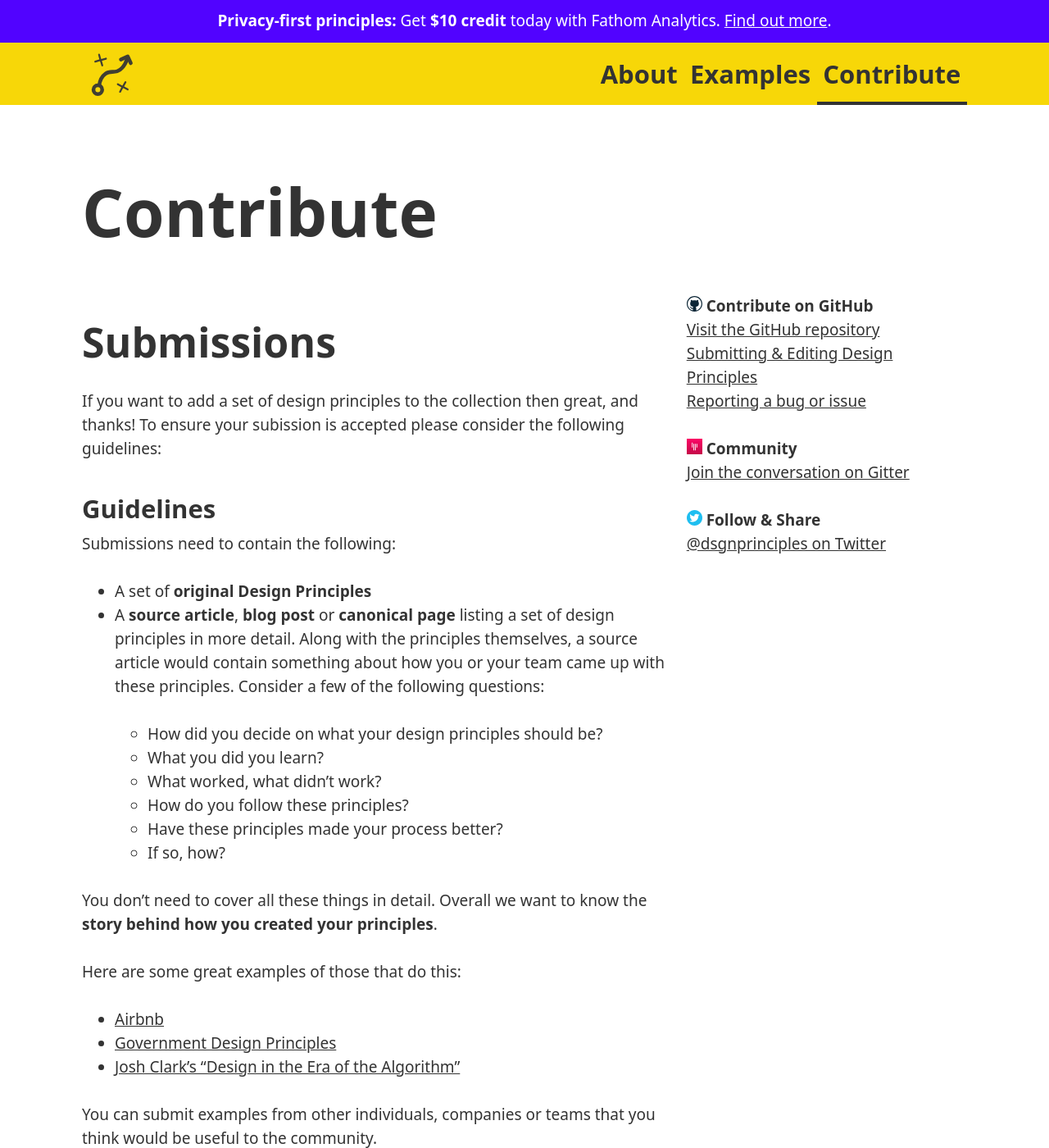
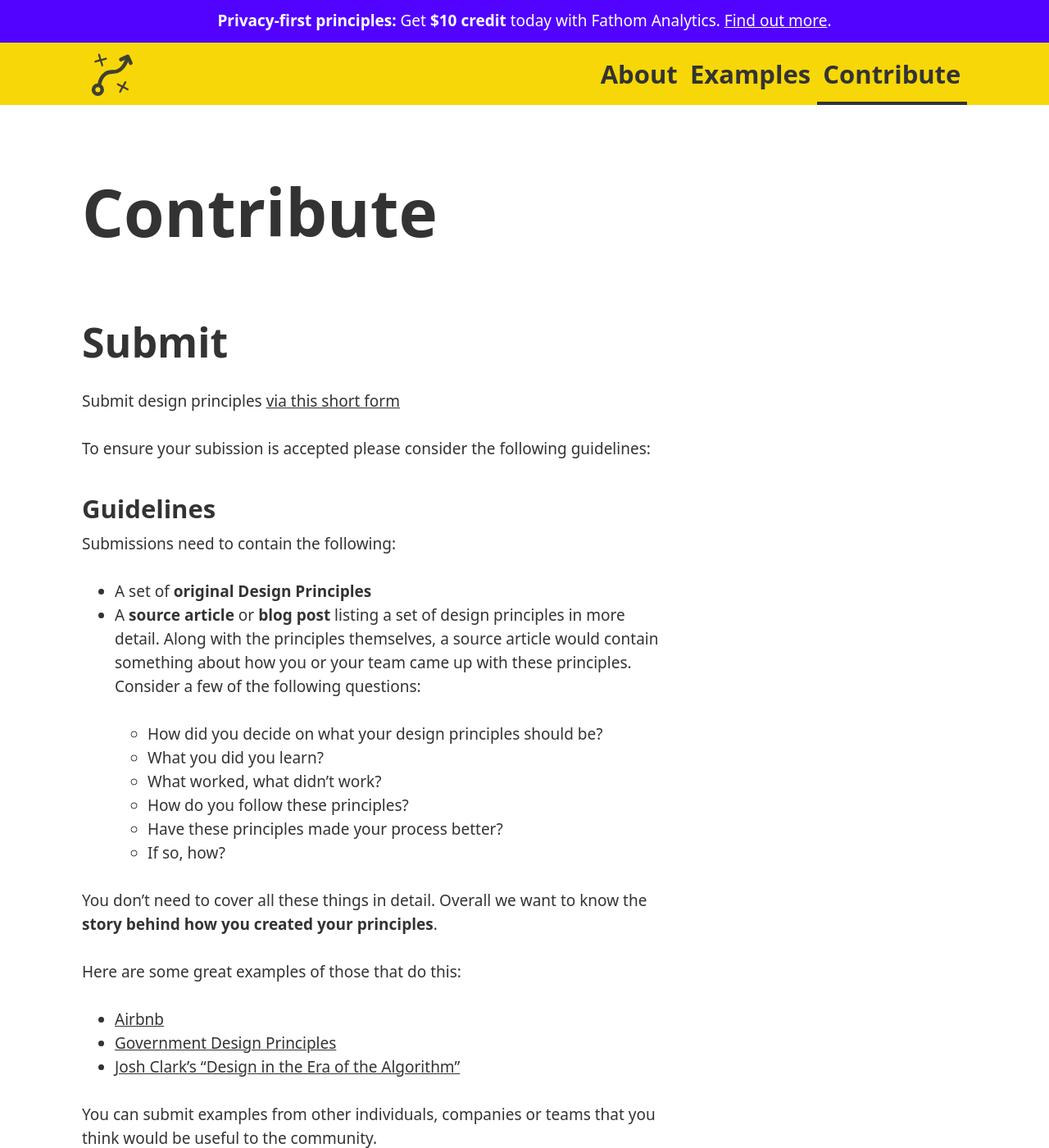
Before and after one commit to benbrignell/principles.design, a Jekyll site: the page built from _pages/contribute.md, in a window 1280 px wide and 1400 px high. Shown: the whole window at 82% size. Built offline with Jekyll 4.4.1, drawn with Linux system fonts in a browser that asks for light colours; comment, search, counter and statistics services are not loaded; some of the changed text lies outside the part shown.

Commit message:
updated contribute content and link

```diff
--- a/_pages/contribute.md
+++ b/_pages/contribute.md
@@ -4,34 +4,19 @@ title: Contribute
 order: 4
 permalink: /contribute/
 body-class: contribute
-sidebar: |
-    <p><strong><img src="/images/github-icon.svg" style="height: 1em; width: auto;" alt="Contribute to this project on GitHub">
-    Contribute on GitHub</strong>
-    <br>
-    <a href="https://github.com/benbrignell/principles.design"> Visit the GitHub repository</a>
-    <br>
-    <a href="https://github.com/benbrignell/principles.design#contributing"> Submitting & Editing Design Principles</a>
-    <br>
-    <a href="https://github.com/benbrignell/principles.design/issues">Reporting a bug or issue</a></p>
-    <p><strong><img src="/images/gitter.svg" style="height: 1em; width: auto;" alt="Join the Community">
-    Community</strong>
-    <br>
-    <a href="https://gitter.im/design-principles">Join the conversation on Gitter</a></p>
-    <p><strong><img src="/images/twitter-icon.svg" style="height: 1em; width: auto;" alt="Twitter">
-    Follow & Share</strong>
-    <br>
-    <a href="https://twitter.com/dsgnprinciples">@dsgnprinciples on Twitter</a></p>
+sidebar:
 ---
-## Submissions
+## Submit
+Submit design principles [via this short form](https://zursayc0713.typeform.com/to/DTkTul82)
 
-If you want to add a set of design principles to the collection then great, and thanks! To ensure your subission is accepted please consider the following guidelines:
+To ensure your subission is accepted please consider the following guidelines:
 
 ### Guidelines
 
 Submissions need to contain the following:
 
 * A set of **original Design Principles**
-* A **source article**, **blog post** or **canonical page** listing a set of design principles in more detail. Along with the principles themselves, a source article would contain something about how you or your team came up with these principles. Consider a few of the following questions:
+* A **source article** or **blog post** listing a set of design principles in more detail. Along with the principles themselves, a source article would contain something about how you or your team came up with these principles. Consider a few of the following questions:
 
   - How did you decide on what your design principles should be?
   - What you did you learn?
@@ -49,21 +34,3 @@ Here are some great examples of those that do this:
 * [Josh Clark's "Design in the Era of the Algorithm"](https://bigmedium.com/speaking/design-in-the-era-of-the-algorithm.html)
 
 You can submit examples from other individuals, companies or teams that you think would be useful to the community.
-
-For more information and documentation about how to submit [take a look at the GitHub page](https://github.com/benbrignell/principles.design#contributing).
-
-## Help needed
-
-Each set of principles in [examples](/examples) should contain the following things:
-* Overview
-* Summary of each principle
-* Source URL
-* Author/creator
-* Tags
-
-If any of these things are missing you'll see a "Help needed" message at the bottom of the page highlighting which things are missing.
-
-If you want to help [visit the GitHub page for more info](https://github.com/benbrignell/principles.design#contributing).
-
-## Roadmap
-Take a look at the [roadmap](https://github.com/benbrignell/design-principles/issues?q=is%3Aissue+is%3Aopen+label%3Aroadmap) and feel free to comment or add suggestions.
```
